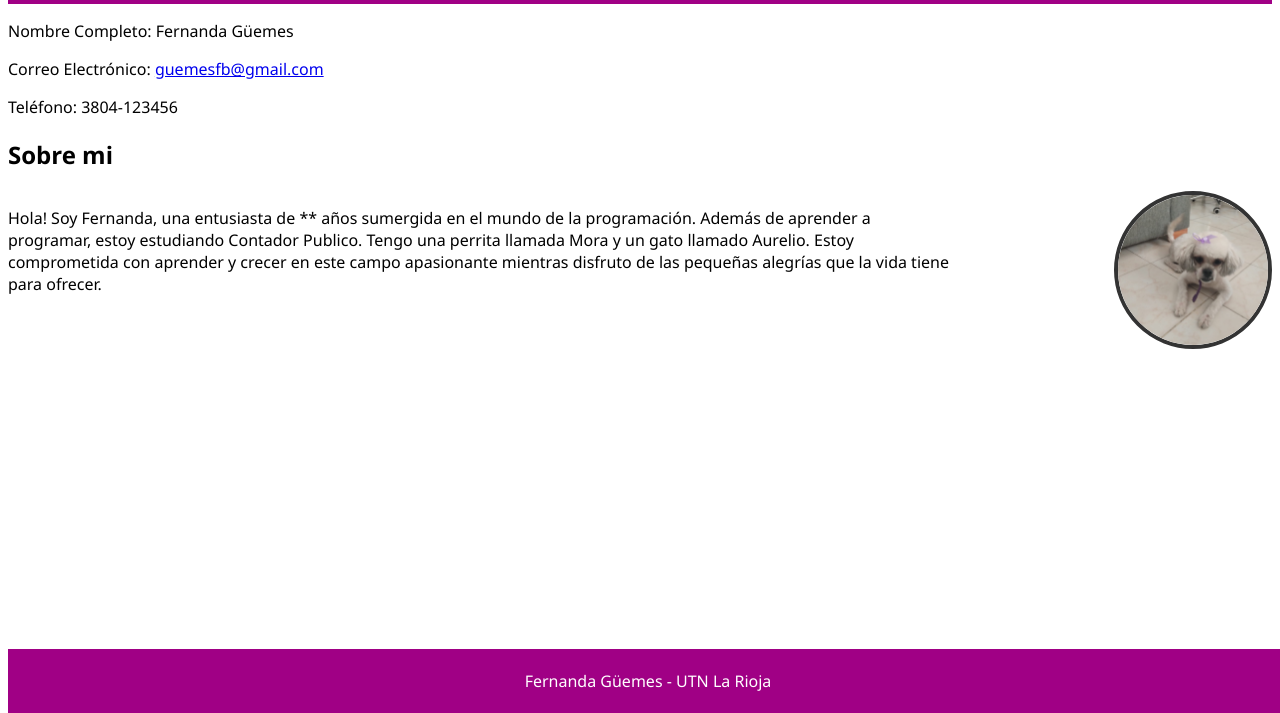
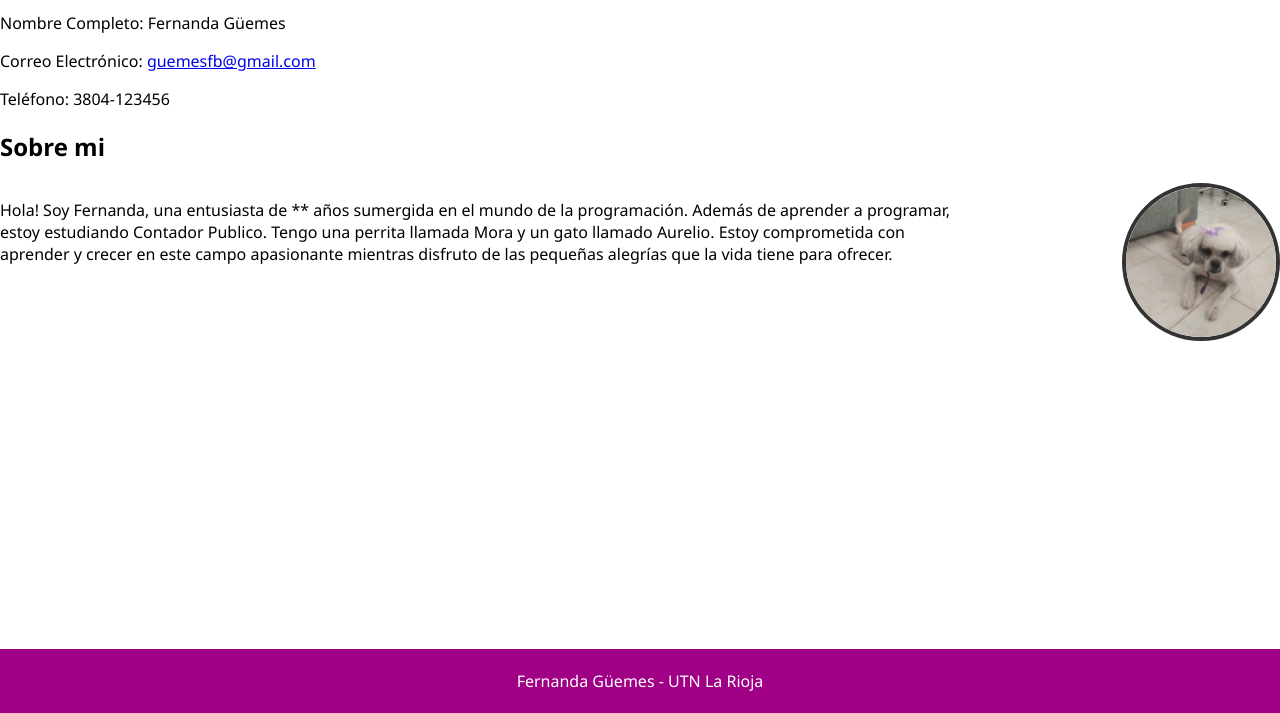
Before and after one commit to guemesfb/guemesfb.github.io, a plain HTML site: page index.html in a window 1280 px wide. Shown: the part 87-800 px from the top of the page. Drawn offline with Linux system fonts and the light colour scheme.

Commit message:
Margenes y alineacion del body

```diff
--- a/style.css
+++ b/style.css
@@ -1,5 +1,12 @@
 body {
     font-family: 'Segoe UI', sans-serif;
+    margin: 0;
+    padding: 0;
+    display: flex;
+    flex-direction: column;
+    justify-content: start;
+    align-items: center;
+    height: 100vh;
 }
 
 header {
```
